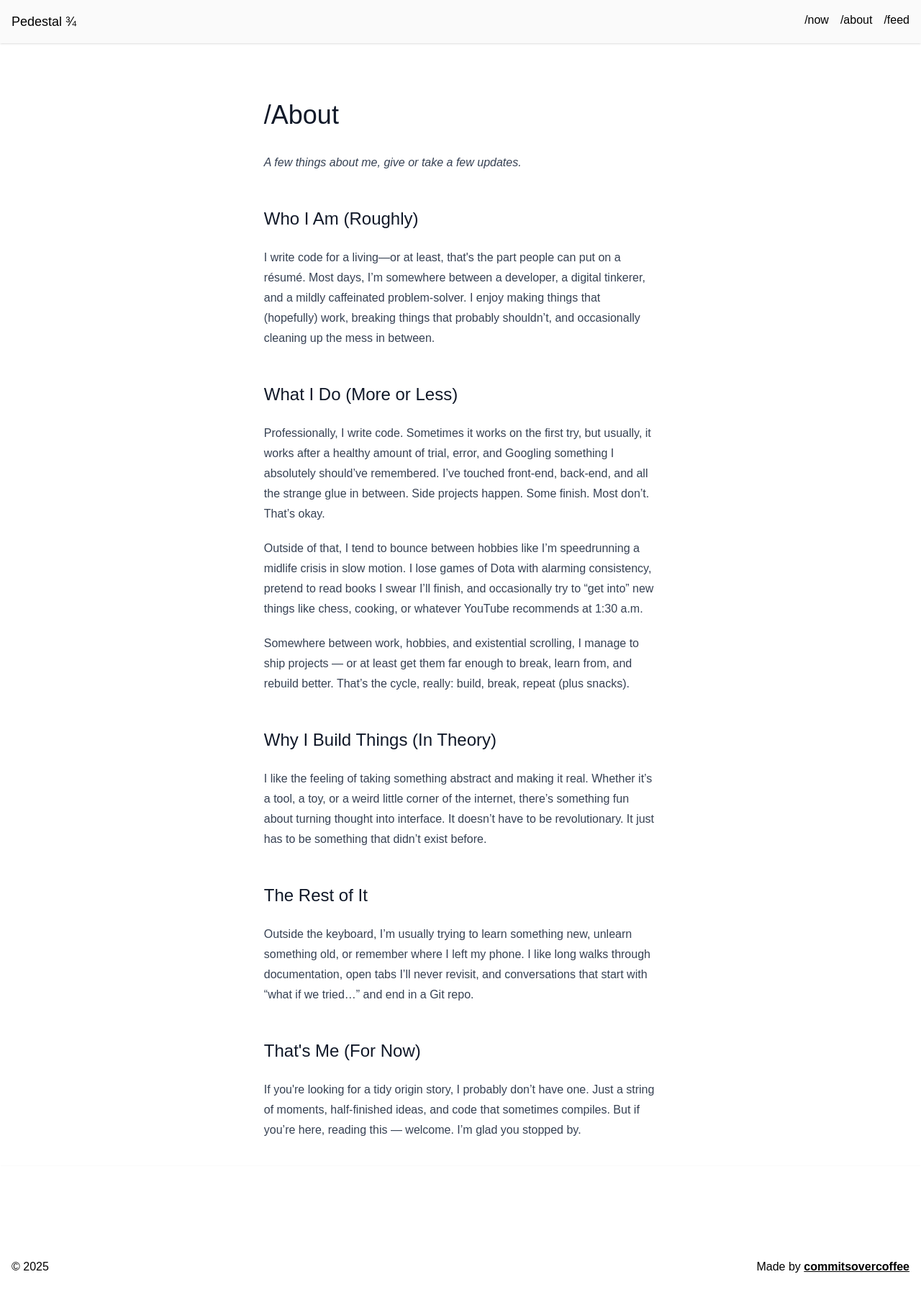
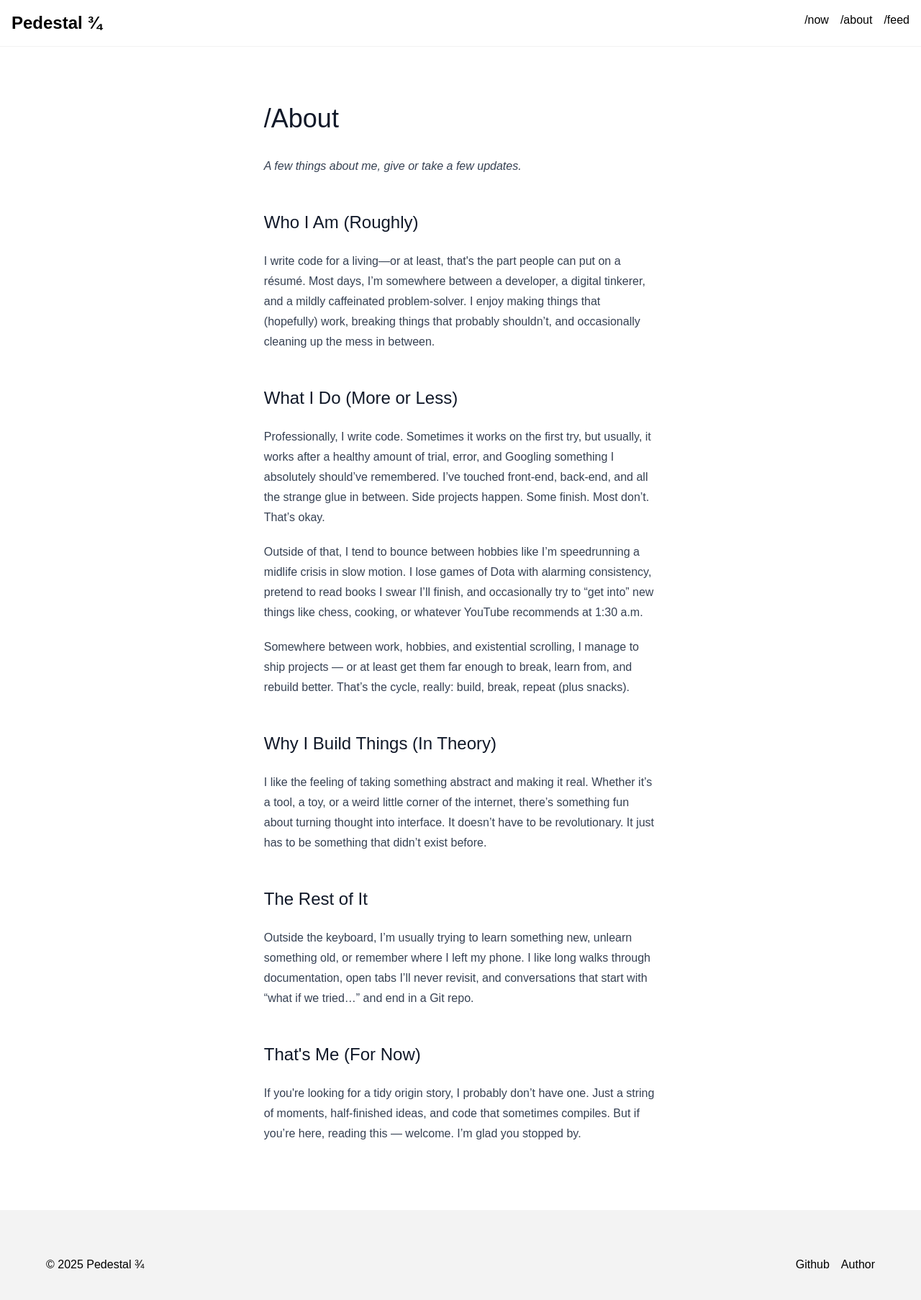
Before and after one commit to commitsovercoffee/pedestal, a SvelteKit app: page /about in a window 1280 px wide. Shown: the top 1806 px of the page at 72% size. Built offline with nearby package versions, Linux system fonts and the light colour scheme.

Commit message:
refactors & updates ui

```diff
--- a/src/app.css
+++ b/src/app.css
@@ -4,3 +4,19 @@
 body {
 	font-family: 'Charter', 'Bitstream Charter', 'Sitka Text', Cambria, serif;
 }
+
+@theme inline {
+	--color-primary: var(--primary);
+	--color-secondary: var(--secondary);
+	--color-tertiary: var(--tertiary);
+	--color-highlight: var(--highlight);
+}
+
+@layer base {
+	.light {
+		--primary: #000000;
+		--secondary: #f3f3f3;
+		--tertiary: #ffffff;
+		--highlight: #dddddd;
+	}
+}
--- /dev/null
+++ b/src/lib/components/Button.svelte
@@ -0,0 +1,17 @@
+<script>
+	/**
+	 * @typedef {"primary" | "secondary" | "tertiary"} ButtonType
+	 */
+	let { label, type = 'primary' } = $props();
+</script>
+
+<button
+	class={[
+		type === 'primary' && 'bg-primary text-tertiary hover:bg-[#282828]',
+		type === 'secondary' && 'bg-secondary text-primary hover:bg-[#dddddd]',
+		type === 'tertiary' && 'bg-tertiary text-primary hover:bg-[#f3f3f3]',
+		'cursor-pointer rounded-lg px-2.5 py-2 transition-colors duration-200 ease-in'
+	]}
+>
+	{label}</button
+>
--- /dev/null
+++ b/src/lib/components/Footer.svelte
@@ -0,0 +1,9 @@
+<footer class="light mt-14 flex justify-between bg-secondary p-16">
+	<p>
+		© {new Date().getFullYear()} Pedestal ¾
+	</p>
+	<div class="flex flex-row gap-4">
+		<a target="_blank" href="https://github.com/commitsovercoffee/pedestal">Github</a>
+		<a target="_blank" href="https://commitsovercoffee.com">Author</a>
+	</div>
+</footer>
--- a/src/lib/components/Nav.svelte
+++ b/src/lib/components/Nav.svelte
@@ -29,11 +29,11 @@
 		style="width: {scrollProgress * 100}%"
 	/>
 {/if}
-<nav class="mb-16 flex flex-row justify-between bg-neutral-50 p-4 shadow">
-	<a href="/" class="text-lg">Pedestal ¾</a>
-	<div class="flex flex-row gap-4">
-		<a href="/now">/now</a>
-		<a href="/about">/about</a>
-		<a href="/rss.xml">/feed</a>
+<nav class="mb-16 flex flex-row justify-between border-b border-b-[#f3f3f3] p-4">
+	<a href="/" class="text-2xl font-bold">Pedestal ¾</a>
+	<div class="flex flex-row gap-4 font-medium">
+		<a class="hover:text-[#4b4b4b]" href="/now">/now</a>
+		<a class="hover:text-[#4b4b4b]" href="/about">/about</a>
+		<a class="hover:text-[#4b4b4b]" href="/rss.xml">/feed</a>
 	</div>
 </nav>
--- a/src/lib/components/Posts.svelte
+++ b/src/lib/components/Posts.svelte
@@ -26,12 +26,12 @@
 </script>
 
 {#if tags.length > 0}
-	<div class="flex flex-wrap gap-2">
+	<div class="my-6 flex flex-wrap gap-2">
 		{#each tags as tag (tag)}
 			<button
 				class={[
-					'cursor-pointer rounded border px-2 py-1',
-					selectedTags.has(tag) && 'bg-neutral-200'
+					selectedTags.has(tag) ? 'bg-highlight' : 'bg-secondary',
+					'cursor-pointer rounded-lg px-2.5 py-2 transition-colors duration-200 ease-in'
 				]}
 				onclick={() => selectedTags[selectedTags.has(tag) ? 'delete' : 'add'](tag)}
 			>
@@ -44,14 +44,14 @@
 <ul class="flex flex-col pl-0">
 	{#if filteredPosts.length > 0}
 		{#each filteredPosts as post (post)}
-			<a href={`/blog/${post.slug}`} class="group no-underline not-last:border-b">
+			<a
+				href={`/blog/${post.slug}`}
+				class="group border-highlight px-4 no-underline transition-colors duration-300 ease-in not-last:border-b-1 hover:bg-secondary"
+			>
 				<dl>
 					<dt class="text-fg">
 						{post.title}
 					</dt>
-					<span
-						class="bg-primary block h-0.5 max-w-12 transition-all duration-300 group-hover:max-w-sm"
-					></span>
 					<dd class="text-body pl-0 font-normal md:pl-4">{post.desc}</dd>
 				</dl>
 			</a>
--- /dev/null
+++ b/src/lib/components/Projects.svelte
@@ -0,0 +1,37 @@
+<script>
+	import Button from './Button.svelte';
+
+	const projects = [
+		{
+			name: 'GPT 404',
+			desc: "An AI that only says 'I dunno, man.' Surprisingly honest. Surprisingly unhelpful.",
+			demo: 'https://www.youtube.com/watch?v=dQw4w9WgXcQ&list=RDdQw4w9WgXcQ&start_radio=1',
+			source: 'https://github.com/you/your-project'
+		},
+		{
+			name: 'Tab Goblin',
+			desc: 'A Chrome extension that opens 3 new tabs every time you close 1. A harmless prank.',
+			demo: 'https://www.youtube.com/watch?v=dQw4w9WgXcQ&list=RDdQw4w9WgXcQ&start_radio=1',
+			source: 'https://github.com/you/your-project'
+		},
+		{
+			name: 'Yellow Duckie',
+			desc: 'A virtual rubber duck that listens while you explain your code — no judgment, just quiet duck vibes.',
+			demo: 'https://www.youtube.com/watch?v=dQw4w9WgXcQ&list=RDdQw4w9WgXcQ&start_radio=1',
+			source: 'https://github.com/you/your-project'
+		}
+	];
+</script>
+
+<article class="my-6 grid grid-cols-1 gap-4 md:grid-cols-2">
+	{#each projects as project (project.name)}
+		<div class="rounded-xl border border-secondary p-4">
+			<h3 class="mt-0 font-bold">{project.name}</h3>
+			<p>{project.desc}</p>
+			<div class="flex gap-2">
+				<Button label="Demo" />
+				<Button label="Source" type="secondary" />
+			</div>
+		</div>
+	{/each}
+</article>
--- a/src/routes/+layout.svelte
+++ b/src/routes/+layout.svelte
@@ -4,6 +4,7 @@
 
 	import favicon from '$lib/assets/favicon.svg';
 	import Nav from '$lib/components/Nav.svelte';
+	import Footer from '$lib/components/Footer.svelte';
 
 	let { children } = $props();
 </script>
@@ -13,19 +14,10 @@
 </svelte:head>
 
 <Nav />
-<div class="mx-auto prose p-4">
+<div class="light mx-auto prose p-4">
 	{@render children?.()}
 </div>
-<footer class="flex justify-between p-4 pt-32 shadow">
-	<span>
-		© {new Date().getFullYear()}
-	</span>
-	<p>
-		Made by <a class="font-semibold underline" href="https://commitsovercoffee.com"
-			>commitsovercoffee</a
-		>
-	</p>
-</footer>
+<Footer />
 
 <style>
 	:global(body) {
--- a/src/routes/+page.svelte
+++ b/src/routes/+page.svelte
@@ -1,5 +1,6 @@
 <script>
 	import Posts from '$lib/components/Posts.svelte';
+	import Projects from '$lib/components/Projects.svelte';
 	let { data } = $props();
 </script>
 
@@ -11,7 +12,7 @@
 	/>
 </svelte:head>
 
-<h1 class="text-5xl font-extralight">Welcome</h1>
+<h1>Welcome</h1>
 <p>
 	Hi there — welcome to my little corner of the internet. This is where I share thoughts, ideas,
 	projects, and the occasional ramble about whatever I’m currently interested in. It’s a mix of
@@ -20,28 +21,15 @@
 </p>
 <hr />
 
-<h2 class="font-normal">Some Stuff I Made.</h2>
+<h2>Some Stuff I Made.</h2>
 <p>
 	I have a habit of starting odd little experiments — some useful, some ridiculous, all fun. Here
 	are a few highlights.
 </p>
-<ul>
-	<li>
-		<a target="_blank" href="https://www.youtube.com/watch?v=dQw4w9WgXcQ">GPT 404</a> : An AI that only
-		says “I dunno, man.” Surprisingly honest. Surprisingly unhelpful.
-	</li>
-	<li>
-		<a target="_blank" href="https://www.youtube.com/watch?v=dQw4w9WgXcQ"> Tab Goblin </a> : A Chrome
-		extension that opens 3 new tabs every time you close 1. A harmless prank.
-	</li>
-	<li>
-		<a target="_blank" href="https://www.youtube.com/watch?v=dQw4w9WgXcQ"> Yellow Duckie </a> : A virtual
-		rubber duck that listens while you explain your code — no judgment, just quiet duck vibes.
-	</li>
-</ul>
+<Projects />
 <hr />
 
-<h2 class="font-normal">Some Stuff I Wrote.</h2>
+<h2>Some Stuff I Wrote.</h2>
 <p>
 	I like to write things down as a way of thinking out loud. Some posts are polished essays, others
 	are just half-baked notes.
```
